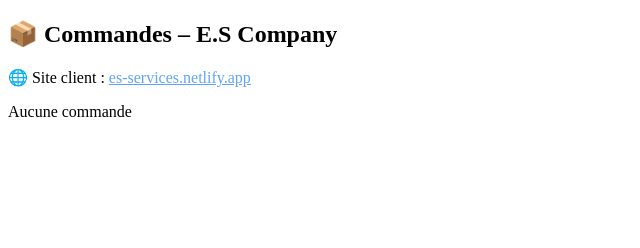
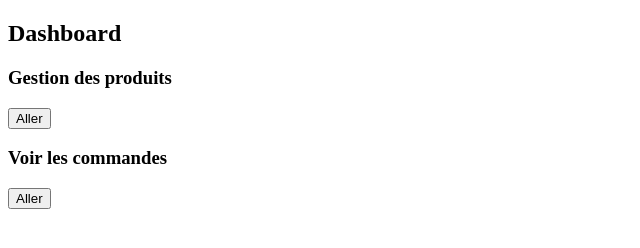
Before and after one commit to emmanuelselicour/E.S-service-backend, a website: page panel/index.html in a window 1280 px wide. Shown: the whole page, without its empty margins (0-640 px from the left). Drawn offline with Linux system fonts and the light colour scheme.

Commit message:
Update index.html

```diff
--- a/panel/index.html
+++ b/panel/index.html
@@ -1,46 +1,23 @@
 <!DOCTYPE html>
 <html lang="fr">
 <head>
-<meta charset="UTF-8">
-<title>ES Company – Admin Panel</title>
-<link rel="stylesheet" href="../css/style.css">
+  <meta charset="UTF-8">
+  <title>Panel Admin | E.S Company</title>
+  <link rel="stylesheet" href="../css/style.css">
 </head>
-
 <body class="panel">
 
-<h2>📦 Commandes – E.S Company</h2>
+  <h2>Dashboard</h2>
 
-<p>
-  🌐 Site client :
-  <a href="https://es-services.netlify.app" target="_blank" style="color:#60a5fa;">
-    es-services.netlify.app
-  </a>
-</p>
+  <div class="card">
+    <h3>Gestion des produits</h3>
+    <a href="/panel/services"><button>Aller</button></a>
+  </div>
 
-<div id="orders"></div>
-
-<script>
-fetch("/data/orders.json")
-.then(res => res.json())
-.then(data => {
-  const box = document.getElementById("orders");
-
-  if (data.length === 0) {
-    box.innerHTML = "<p>Aucune commande</p>";
-    return;
-  }
-
-  data.reverse().forEach(o => {
-    box.innerHTML += `
-      <div class="card">
-        <strong>Nom :</strong> ${o.name}<br>
-        <strong>Service :</strong> ${o.service}<br>
-        <small>${new Date(o.date).toLocaleString()}</small>
-      </div>
-    `;
-  });
-});
-</script>
+  <div class="card">
+    <h3>Voir les commandes</h3>
+    <a href="/panel/orders"><button>Aller</button></a>
+  </div>
 
 </body>
 </html>
```
